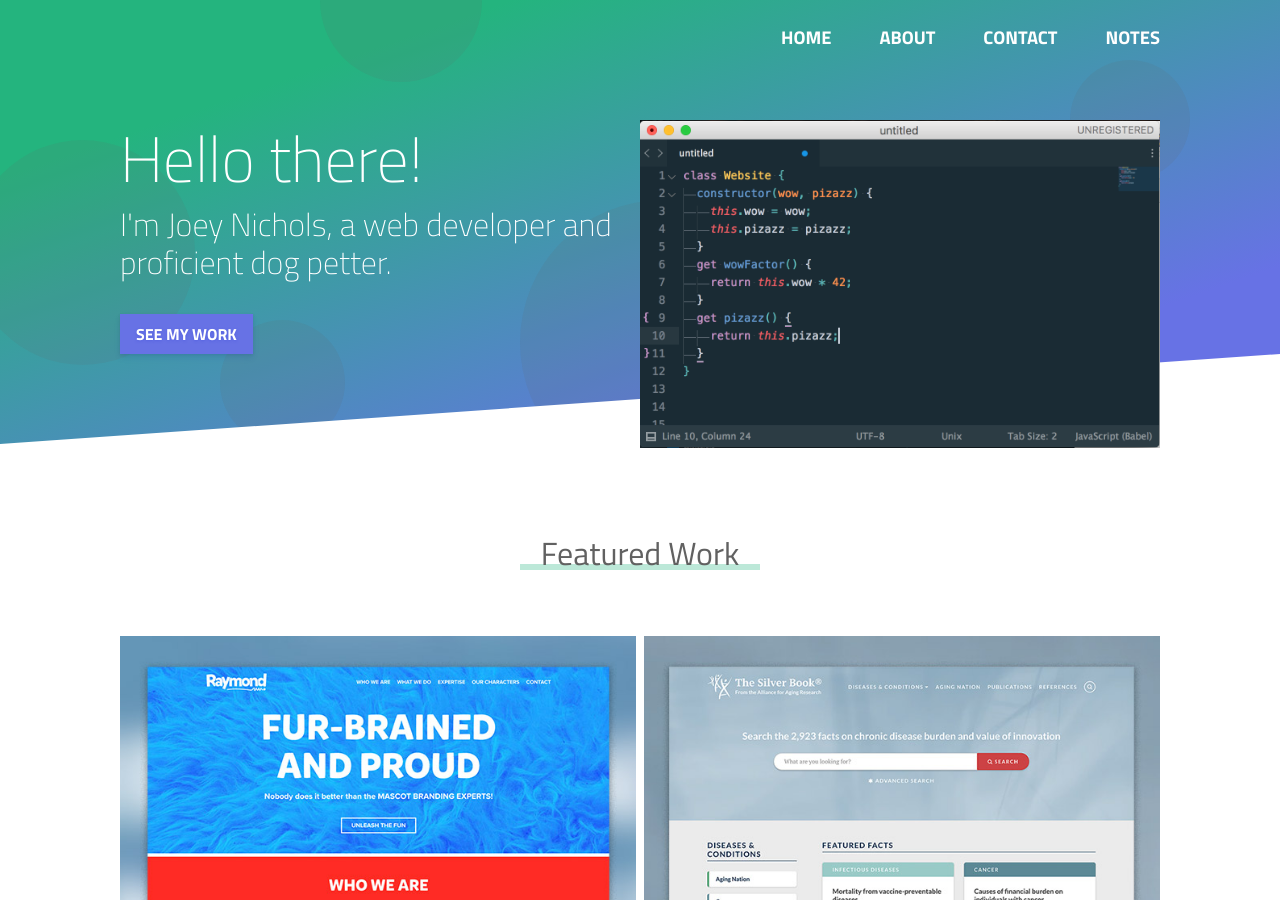
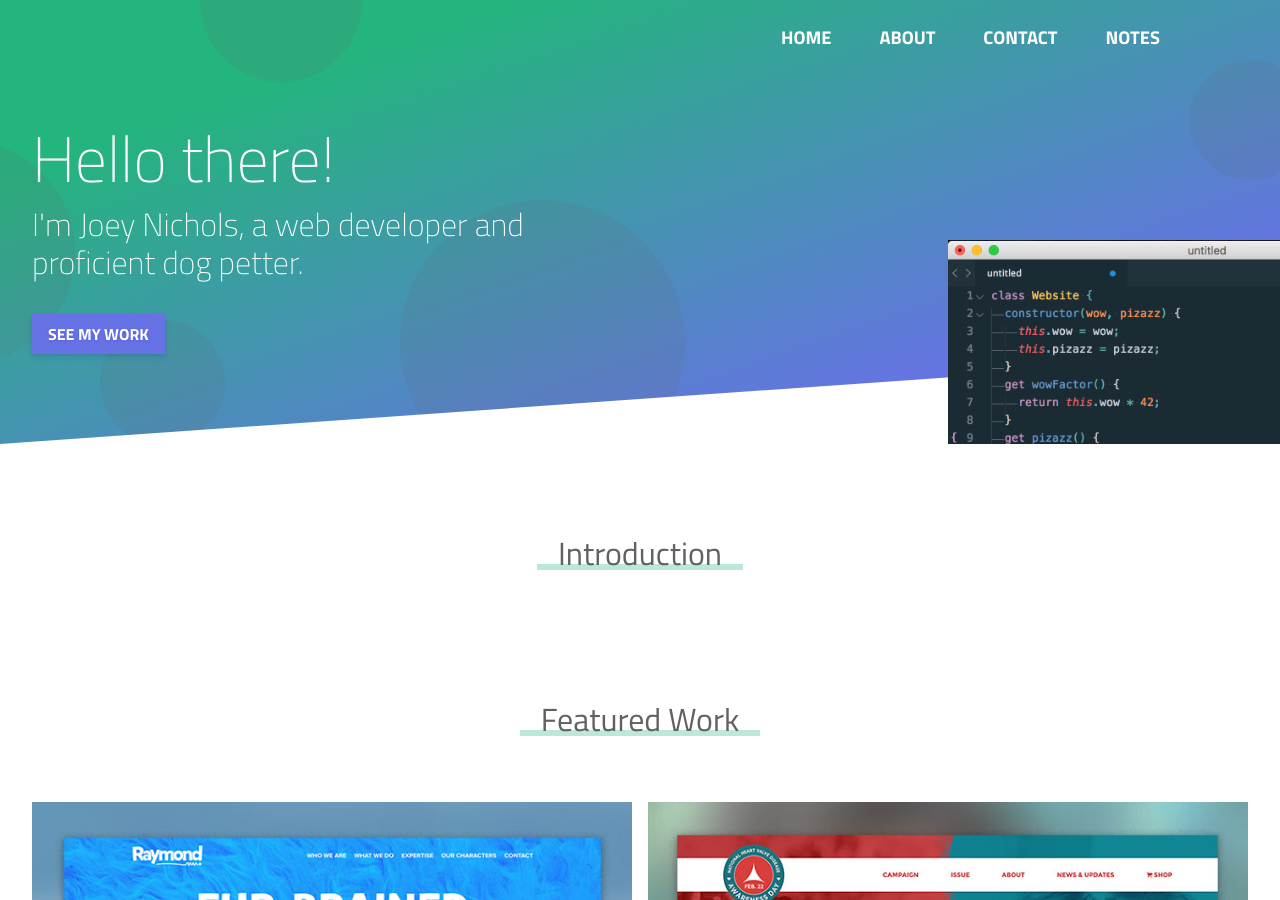
Before and after one commit to joeyquarters/joeyquarters.github.io, a Jekyll site: the page built from index.md, in a window 1280 px wide and 900 px high. Built offline with Jekyll 4.4.1, drawn with Linux system fonts in a browser that asks for light colours.

Commit message:
Moved project logic into data file

```diff
--- a/_layouts/home.html
+++ b/_layouts/home.html
@@ -1,14 +1,12 @@
 ---
 layout: default
 ---
-
-<img class="editor-image" src="{{ '/assets/img/texteditor-temp.png' | relative_url }}" alt="Text editor">
 
 <div class="hero hero--home">
 
 	<div class="hero__content">
 
-		<div class="container">
+		<div class="container-fluid">
 
 			<span class="hero__circle"></span>
 			<span class="hero__circle"></span>
@@ -18,7 +16,7 @@
 
 			<div class="row">
 
-				<div class="col-xs-12 col-sm-6">
+				<div class="col-xs-12 col-sm-12 col-md-6">
 
 					<h1 class="hero__title">Hello there!</h1>
 					<h2 class="hero__subtitle wow fadeInUp">I'm Joey Nichols, a web developer<span id="secondAdj"> and proud eukaryotic organism</span>.</h2>
@@ -26,6 +24,10 @@
 						See my work
 					</a>
 
+				</div>
+
+				<div class="col-md-6">
+					<img class="visible-lg editor-image" src="{{ '/assets/img/texteditor-temp.png' | relative_url }}" alt="Text editor">
 				</div>
 
 			</div>
@@ -36,74 +38,56 @@
 
 </div>
 
+{% if content %}
+
+	<section class="module section" id="about">
+		<div class="container-fluid">
+
+			<h2 class="headline"><span>Introduction</span></h2>
+
+			<div class="home-intro">
+				{{ content }}
+			</div>
+
+		</div>
+	</section>
+
+{% endif %}
+
+{% if site.data.projects %}
+
 	<section class="module section" id="work">
-	<div class="container">
+		<div class="container-fluid">
 			<div class="row">
 				<div class="col-xs-12">
 
 					<h2 class="headline"><span>Featured Work</span></h2>
 
-				<ul class="grid">
+					<ul class="row">
 
-					<li class="grid-item wow fadeInUp">
+						{% for project in site.data.projects %}
+
+							{% assign remainder = forloop.index|modulo:2 %}
+
+							{% if remainder == 0 %}
+								{% capture animation %}fadeInRight{% endcapture %}
+							{% else %}
+								{% capture animation %}fadeInLeft{% endcapture %}
+							{% endif %}
+
+							<li class="col-sm-6 col-xs-12 wow {{ animation }}">
+
 								<figure class="work-figure">
-							<a href="http://raymondeg.com/" target="_blank">
-								<img src="{{ '/assets/img/raymond.jpg' | relative_url }}" alt="Raymond Entertainment website screenshot">
-								<figcaption>Raymond Entertainment</figcaption>
+									<a class="work-figure__link" href="{{ project.url }}" target="_blank">
+										<img class="work-figure__image" src="{{ project.image | relative_url }}" alt="{{ project.name }} website screenshot">
+										<figcaption class="work-figure__caption">{{ project.name }}</figcaption>
 										<span class="sr-only">Go to the website</span>
 									</a>
 								</figure>
+
 							</li>
 
-					<li class="grid-item wow fadeInUp">
-						<figure class="work-figure">
-							<a href="http://www.silverbook.org/" target="_blank">
-								<img src="{{ '/assets/img/silverbook.jpg' | relative_url }}" alt="The Silverbook website screenshot">
-								<figcaption>Silverbook</figcaption>
-								<span class="sr-only">Go to the website</span>
-							</a>
-						</figure>
-					</li>
-
-					<li class="grid-item wow fadeInUp">
-						<figure class="work-figure">
-							<a href="http://aidsdelaware.org/" target="_blank">
-								<img src="{{ '/assets/img/aidsde.jpg' | relative_url }}" alt="AIDS Delaware website screenshot">
-								<figcaption>AIDS Delaware</figcaption>
-								<span class="sr-only">Go to the website</span>
-							</a>
-						</figure>
-					</li>
-
-					<li class="grid-item wow fadeInUp">
-						<figure class="work-figure">
-							<a href="http://www.bermanco.com/" target="_blank">
-								<img src="{{ '/assets/img/bermanco.jpg' | relative_url }}" alt="Berman & Company website screenshot">
-								<figcaption>Berman & Company</figcaption>
-								<span class="sr-only">Go to the website</span>
-							</a>
-						</figure>
-					</li>
-
-					<li class="grid-item wow fadeInUp">
-						<figure class="work-figure">
-							<a href="https://www.epionline.org/" target="_blank">
-								<img src="{{ '/assets/img/epionline.jpg' | relative_url }}" alt="Employment Policies Institute website screenshot">
-								<figcaption>Employment Policies Institute</figcaption>
-								<span class="sr-only">Go to the website</span>
-							</a>
-						</figure>
-					</li>
-
-					<li class="grid-item wow fadeInUp">
-						<figure class="work-figure">
-							<a href="http://www.valvediseaseday.org/" target="_blank">
-								<img src="{{ '/assets/img/valvediseaseday.jpg' | relative_url }}" alt="Valve Disease Day website screenshot">
-								<figcaption>Valve Disease Day</figcaption>
-								<span class="sr-only">Go to the website</span>
-							</a>
-						</figure>
-					</li>
+						{% endfor %}
 
 					</ul>
 
@@ -111,3 +95,5 @@
 			</div>
 		</div>
 	</section>
+
+{% endif %}
```
Also changed, not shown: _data/projects.yml (added, +23 -0 lines). Lines whose indentation alone changed are shown as unchanged.
